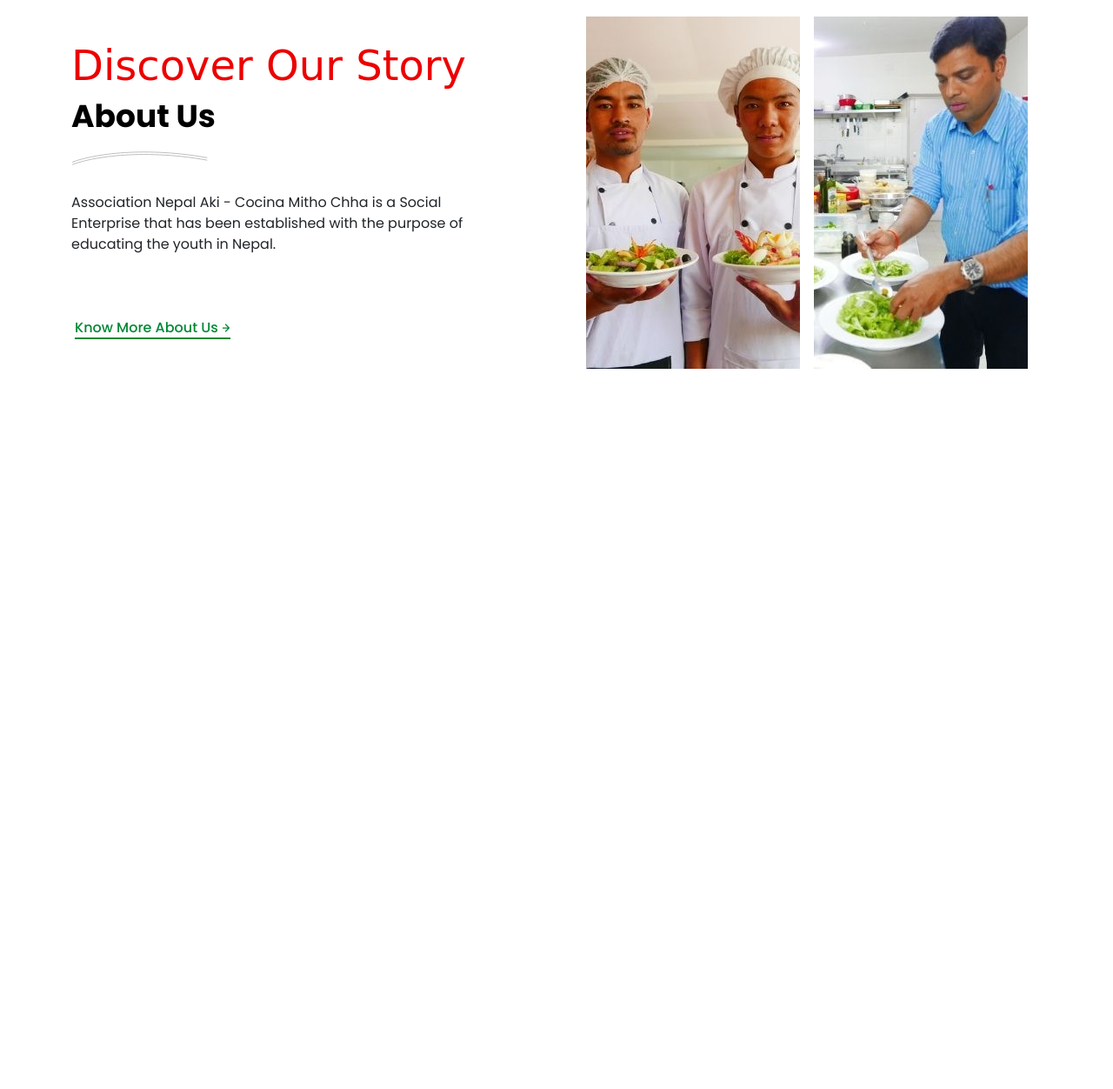
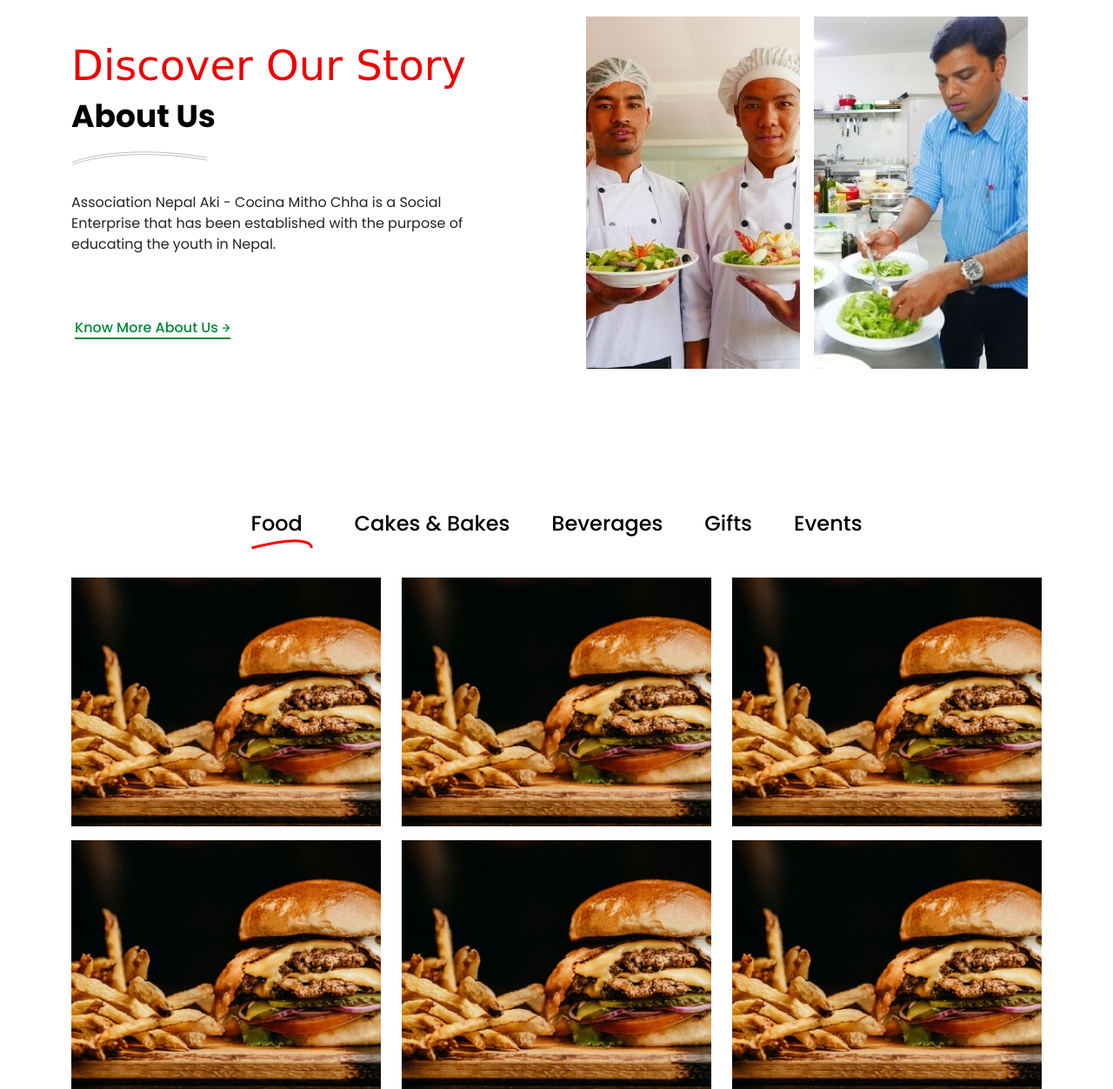
Before and after one commit to udbhavghimire/Cocina-mitho-chha, a plain HTML site: page index.html in a window 1280 px wide. Shown: the part 742-1994 px from the top of the page at 87% size. Before the commit the page ends 1182 px from the top, so only its background shows below. Drawn offline with nearby package versions, Linux system fonts and the light colour scheme; a web font is replaced by a local one.

Commit message:
message on changes

```diff
--- a/css/style.css
+++ b/css/style.css
@@ -102,3 +102,9 @@
 .lineh {
   line-height: 2rem;
 }
+.food-link {
+  color: rgb(0, 0, 0) !important;
+  font-weight: 500;
+  font-size: 24px;
+  text-decoration: none;
+}
--- a/index.html
+++ b/index.html
@@ -122,6 +122,55 @@
     </div>
   </section>
 
+  <section class="mt-5">
+    <div class="conatiner">
+      <div class="row pt-5">
+        <div class="col align-content-center pt-5">
+          <ul class="d-inline d-flex justify-content-center list-unstyled">
+          <li class="food-type px-4">
+            <a href="#" class="food-link">Food </a>
+            <div class="row"><img src="image/foodvector.svg" alt=""></div>
+          </li>
+          <li class="food-type px-4">
+            <a href="#" class="food-link">Cakes & Bakes</a>
+          </li>
+          <li class="food-type px-4">
+            <a href="#" class="food-link">Beverages</a>
+          </li>
+          <li class="food-type px-4">
+            <a href="#" class="food-link">Gifts</a>
+          </li>
+          <li class="food-type px-4">
+            <a href="#" class="food-link">Events</a>
+          </li>
+        </ul>
+        </div>
+      </div>
+      <div class="container">
+      <div class="row">
+        <div class="col-lg-4 ">
+          <img src="image/food1.jpg" class=" img-fluid pt-3" alt="">
+        </div>
+        <div class="col-lg-4 ">
+          <img src="image/food1.jpg" class=" img-fluid pt-3" alt="">
+        </div>
+        <div class="col-lg-4">
+          <img src="image/food1.jpg" class=" img-fluid pt-3" alt="">
+        </div>
+        <div class="col-lg-4 ">
+          <img src="image/food1.jpg" class=" img-fluid pt-3" alt="">
+        </div>
+        <div class="col-lg-4 ">
+          <img src="image/food1.jpg" class=" img-fluid pt-3" alt="">
+        </div>
+        <div class="col-lg-4">
+          <img src="image/food1.jpg" class=" img-fluid pt-3" alt="">
+        </div>
+      </div>
+    </div>
+    </div>
+  </section>
+
   <!-- Optional JavaScript; choose one of the two! -->
 
   <!-- Option 1: Bootstrap Bundle with Popper -->
```
Also changed, not shown: image/food1.jpg (added), image/food1.png (added), image/foodvector.svg (added).
